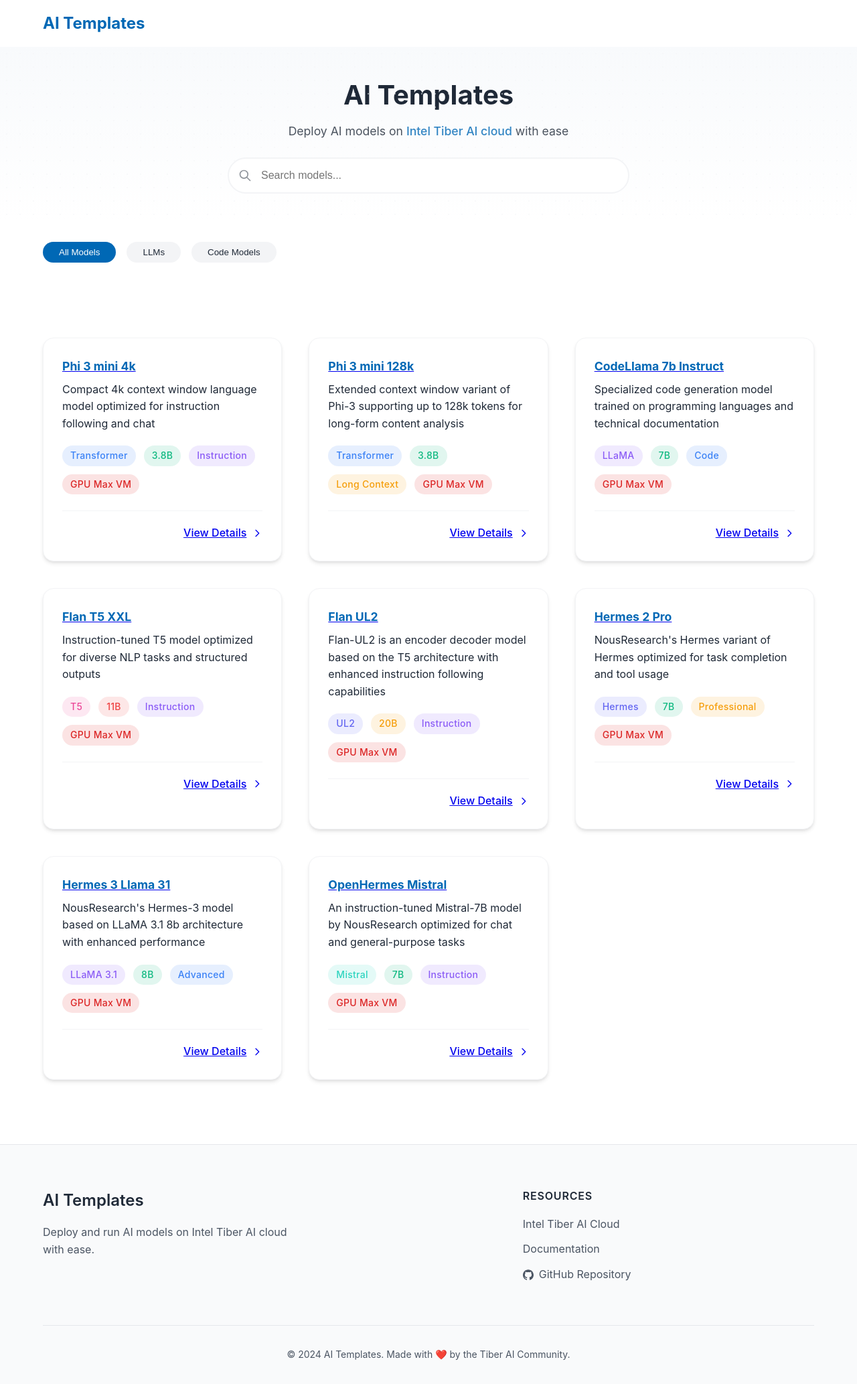
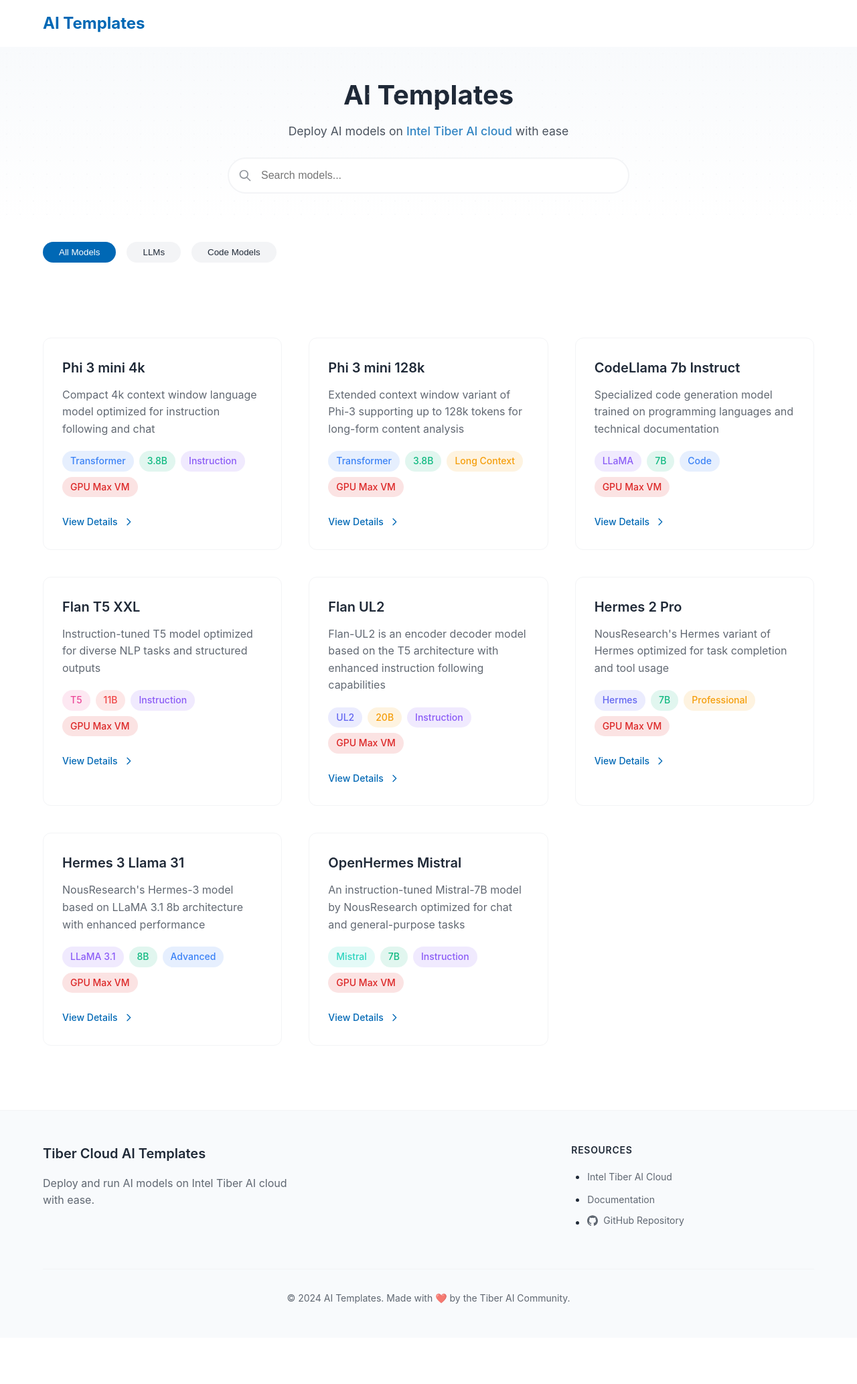
Before and after one commit to TiberAICommunity/ai-templates, a Jekyll site: the page built from index.html, in a window 1280 px wide. Shown: the whole page at 67% size. Built offline with Jekyll 4.4.1, drawn with Linux system fonts in a browser that asks for light colours; after the commit the page ends 1997 px from its top, so only the background shows below that.

Commit message:
style change

```diff
--- a/_layouts/default.html
+++ b/_layouts/default.html
@@ -21,15 +21,12 @@
 
     <footer class="site-footer">
         <div class="container">
-            <div class="footer-content">
-                <div class="footer-primary">
+            <div class="footer-grid">
                 <div class="footer-brand">
-                        <h3>AI Templates</h3>
-                        <p class="footer-description">Deploy and run AI models on Intel Tiber AI cloud with ease.</p>
-                    </div>
+                    <h3>Tiber Cloud AI Templates</h3>
+                    <p>Deploy and run AI models on Intel Tiber AI cloud with ease.</p>
                 </div>
                 <div class="footer-links">
-                    <div class="footer-section">
                     <h4>Resources</h4>
                     <ul>
                         <li><a href="https://cloud.intel.com" target="_blank">Intel Tiber AI Cloud</a></li>
@@ -45,11 +42,8 @@
                     </ul>
                 </div>
             </div>
-            </div>
             <div class="footer-bottom">
-                <div class="footer-copyright">
                 <p>© 2024 AI Templates. Made with ❤️ by the Tiber AI Community.</p>
-                </div>
             </div>
         </div>
     </footer>
--- a/assets/css/main.css
+++ b/assets/css/main.css
@@ -51,58 +51,55 @@
 }
 
 .model-card {
-    text-decoration: none;
-    color: var(--text);
+    padding: 1.75rem;
+    border: 1px solid var(--gray-light);
+    border-radius: 12px;
     background: var(--background);
-    border-radius: 16px;
-    box-shadow: var(--card-shadow);
-    transition: transform 0.2s, box-shadow 0.2s;
-    overflow: hidden;
-    display: flex;
-    flex-direction: column;
-    border: 1px solid var(--gray-light);
-    display: block;
-    cursor: pointer;
-    position: relative;
-    animation: fadeIn 0.3s ease-out;
-    padding: 1.75rem;
-    height: 100%;
+    transition: all 0.2s ease;
 }
 
 .model-card:hover {
     transform: translateY(-2px);
-    box-shadow: 0 4px 12px rgba(0,0,0,0.05);
+    box-shadow: var(--card-hover-shadow);
+}
+
+.model-title {
+    text-decoration: none;
 }
 
 .model-card h3 {
-    color: var(--primary);
-    font-size: 1.1rem;
-    margin-bottom: 0.5rem;
-    cursor: pointer;
+    color: var(--text);
+    font-size: 1.25rem;
+    font-weight: 600;
+    margin-bottom: 0.75rem;
+    transition: color 0.2s;
 }
 
 .model-card h3:hover {
-    text-decoration: underline;
+    color: var(--primary);
+}
+
+.model-card p {
+    color: var(--text);
+    opacity: 0.7;
+    margin-bottom: 1.25rem;
+    line-height: 1.6;
 }
 
 /* Tags */
 .tags {
     display: flex;
     flex-wrap: wrap;
-    gap: 0.75rem;
-    margin: 1.25rem 0;
+    gap: 0.5rem;
+    margin-bottom: 1.5rem;
 }
 
 .tag {
-    padding: 0.35rem 0.85rem;
+    padding: 0.35rem 0.75rem;
     border-radius: 999px;
-    font-size: 0.8rem;
+    font-size: 0.75rem;
     font-weight: 500;
-    letter-spacing: 0.02em;
-    transition: all 0.2s ease;
-    cursor: pointer;
-    position: relative;
-    z-index: 2;
+    transition: transform 0.2s ease;
 }
 
 .tag:hover {
@@ -443,20 +440,26 @@
 }
 
 .view-details {
-    margin-top: 1.5rem;
-    padding-top: 1.25rem;
-    border-top: 1px solid var(--gray-light);
-    width: 100%;
-    display: flex;
-    justify-content: flex-end;
+    display: inline-flex;
     align-items: center;
     gap: 0.5rem;
+    color: var(--primary);
+    text-decoration: none;
+    font-size: 0.875rem;
     font-weight: 500;
     transition: gap 0.2s ease;
 }
 
 .view-details:hover {
     gap: 0.75rem;
+}
+
+.view-details svg {
+    transition: transform 0.2s ease;
+}
+
+.view-details:hover svg {
+    transform: translateX(2px);
 }
 
 .search-box.loading .search-icon {
@@ -531,123 +534,108 @@
     text-decoration: underline;
 }
 
-/* Center the footer */
-.footer {
-    text-align: center;
+/* Update footer styles to use variables */
+.site-footer {
+    background-color: var(--hero-bg);
+    border-top: 1px solid var(--gray-light);
     padding: 3rem 0;
-    margin-top: 4rem;
-    border-top: 1px solid var(--gray-light);
-    background: var(--hero-bg);
-}
-
-.footer p {
-    display: flex;
-    align-items: center;
-    justify-content: center;
-    gap: 0.5rem;
-    color: var(--text);
-    opacity: 0.8;
-    font-size: 0.95rem;
-}
-
-/* Footer styles */
-.site-footer {
-    background-color: var(--gray-50);
-    border-top: 1px solid var(--gray-200);
-    padding: 4rem 0 2rem;
     margin-top: 4rem;
 }
 
-.footer-content {
+.footer-grid {
     display: grid;
-    grid-template-columns: 1.5fr 1fr;
+    grid-template-columns: 2fr 1fr;
     gap: 4rem;
-    margin-bottom: 3rem;
+    margin-bottom: 2rem;
 }
 
 .footer-brand h3 {
-    color: var(--gray-900);
-    font-size: 1.5rem;
+    color: var(--text);
+    font-size: 1.25rem;
     font-weight: 600;
     margin-bottom: 1rem;
 }
 
-.footer-description {
-    color: var(--gray-600);
+.footer-brand p {
+    color: var(--text);
+    opacity: 0.7;
+    line-height: 1.6;
     max-width: 400px;
-    line-height: 1.6;
 }
 
-.footer-section h4 {
-    color: var(--gray-900);
-    font-size: 1rem;
+.footer-links h4 {
+    color: var(--text);
+    font-size: 0.875rem;
     font-weight: 600;
-    margin-bottom: 1rem;
     text-transform: uppercase;
     letter-spacing: 0.05em;
+    margin-bottom: 1rem;
 }
 
-.footer-section ul {
-    list-style: none;
-    padding: 0;
-    margin: 0;
-}
-
-.footer-section ul li {
-    margin-bottom: 0.75rem;
-}
-
-.footer-section ul li a {
-    color: var(--gray-600);
+.footer-links a {
+    color: var(--text);
+    opacity: 0.7;
     text-decoration: none;
-    transition: color 0.2s;
+    font-size: 0.875rem;
     display: inline-flex;
     align-items: center;
     gap: 0.5rem;
+    transition: opacity 0.2s;
 }
 
-.footer-section ul li a:hover {
-    color: var(--gray-900);
+.footer-links a:hover {
+    opacity: 1;
 }
 
 .footer-bottom {
     padding-top: 2rem;
-    border-top: 1px solid var(--gray-200);
+    border-top: 1px solid var(--gray-light);
     text-align: center;
-    color: var(--gray-600);
+}
+
+.footer-bottom p {
+    color: var(--text);
+    opacity: 0.7;
     font-size: 0.875rem;
 }
 
-/* Footer mobile styles */
+.github-icon {
+    flex-shrink: 0;
+    transition: transform 0.2s ease;
+}
+
+.github-link:hover .github-icon {
+    transform: translateY(-1px);
+}
+
 @media (max-width: 768px) {
     .site-footer {
-        padding: 2rem 0 1rem;
+        padding: 2rem 0;
     }
 
-    .footer-content {
+    .footer-grid {
         grid-template-columns: 1fr;
         gap: 2rem;
         text-align: center;
     }
 
-    .footer-description {
+    .footer-brand p {
         margin: 0 auto;
         font-size: 0.9rem;
     }
 
-    .footer-section ul {
+    .footer-links ul {
         display: flex;
         flex-direction: column;
         align-items: center;
         gap: 1rem;
     }
 
-    .footer-section ul li {
+    .footer-links li {
         margin-bottom: 0;
     }
 
     .footer-bottom {
         padding-top: 1.5rem;
-        font-size: 0.8rem;
     }
 }
```
Lines whose indentation alone changed are shown as unchanged.
